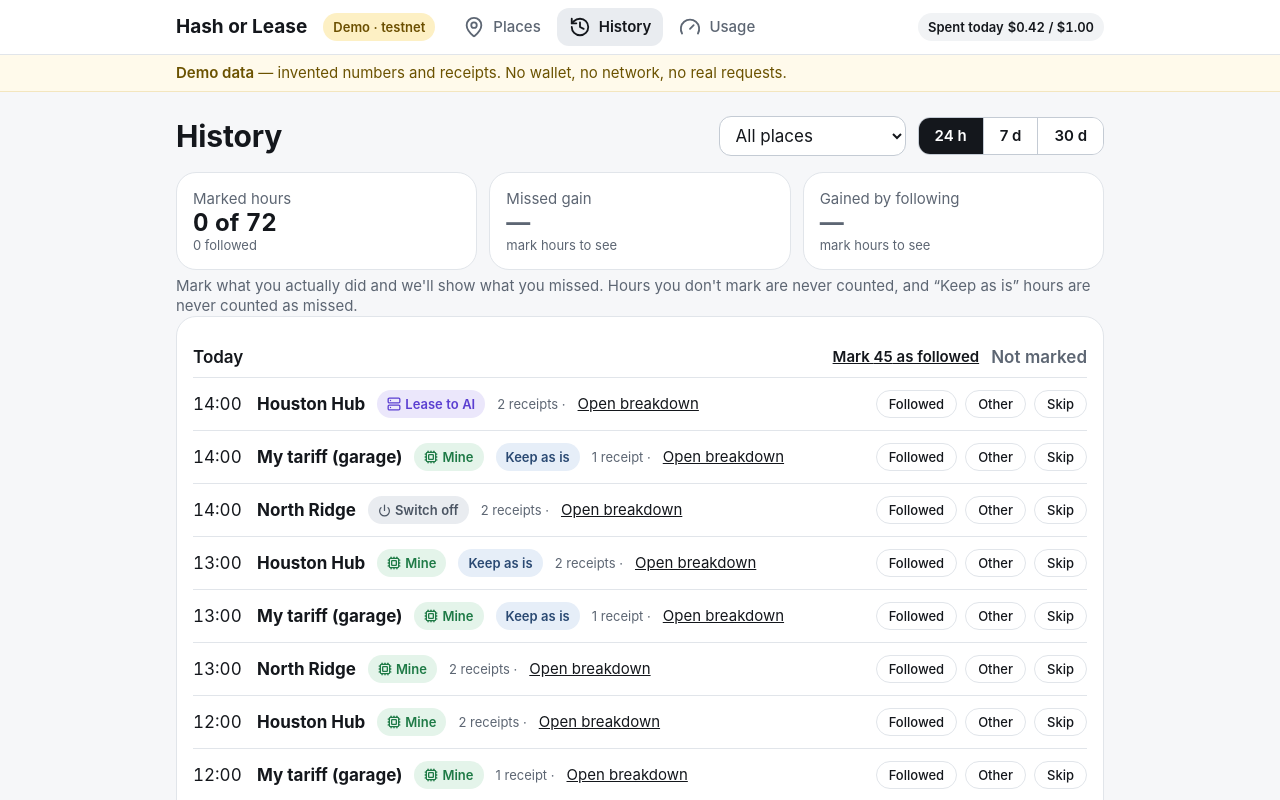
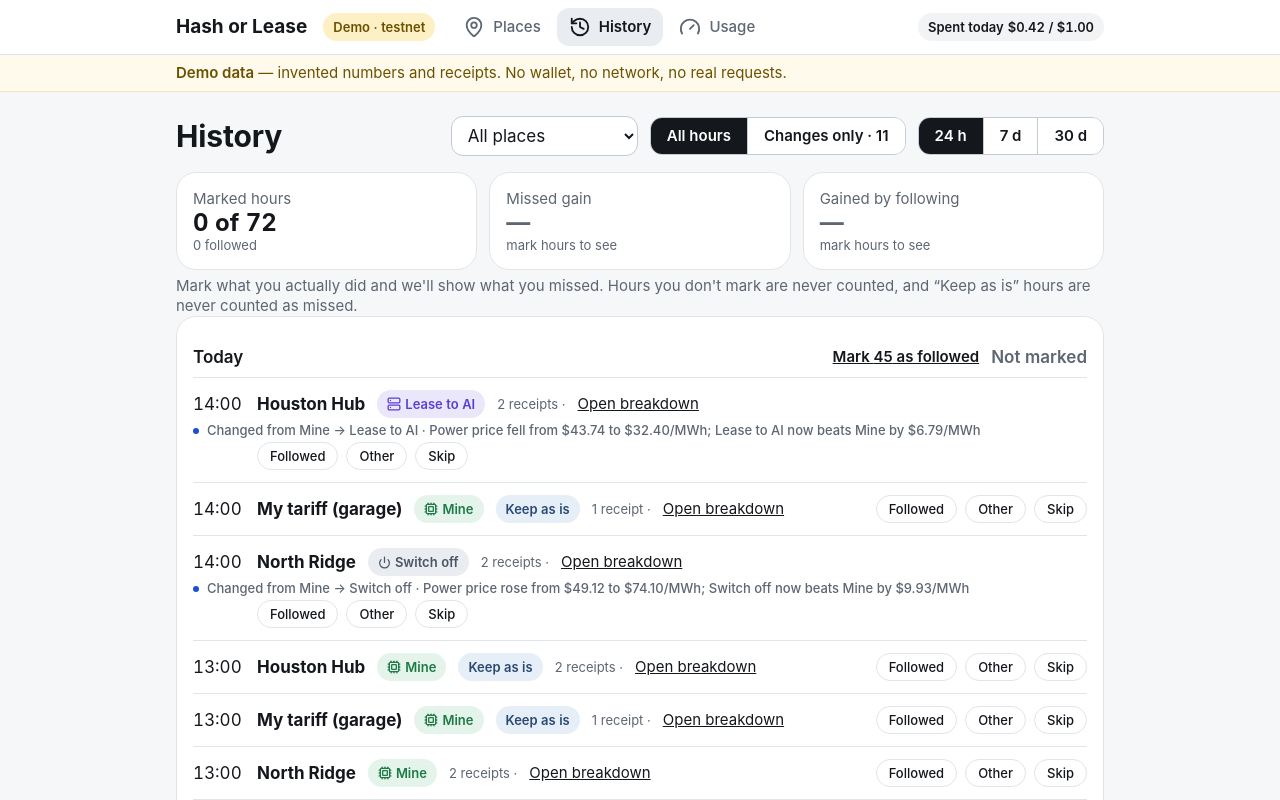
Before and after one commit to Guryevmn/hashorlease, a Next.js app: page /feed in a window 1280 px wide. Shown: the top 800 px of the page. Built offline with nearby package versions, Linux system fonts and the light colour scheme.

Commit message:
History: show decision changes (Changed from X → Y · reason) and a Changes only filter

```diff
--- a/src/app/feed/page.tsx
+++ b/src/app/feed/page.tsx
@@ -7,7 +7,7 @@ import { useMemo } from "react";
 import { DECISION_LABEL, type Decision } from "@/lib/decision";
 import { useMarks } from "@/components/useMarks";
 import { markKey } from "@/lib/marks";
-import { groupByDay, resolveFeed, summarizeFeed } from "@/lib/feed";
+import { changeReasonText, groupByDay, onlyChanges, resolveFeed, summarizeFeed } from "@/lib/feed";
 import { usd, utcDate, utcTime } from "@/lib/format";
 import type { FeedEntry, FeedPeriod, FeedRow, Mark } from "@/lib/types";
 
@@ -18,6 +18,7 @@ export default function FeedPage() {
   const [period, setPeriod] = useState<FeedPeriod>("24h");
   const [siteId, setSiteId] = useState<string>("all");
   const [shown, setShown] = useState(PAGE);
+  const [changesOnly, setChangesOnly] = useState(false);
   const sites = useAsync(async (ds) => (await ds.getOverview()).reports.map((r) => r.site));
   const feed = useAsync((ds) => ds.getFeed(period, siteId), [period, siteId]);
   const status = useAsync((ds) => ds.getStatus());
@@ -40,6 +41,12 @@ export default function FeedPage() {
               <option key={s.id} value={s.id}>{s.name}</option>
             ))}
           </select>
+          <div className="seg" role="group" aria-label="Show">
+            <button aria-pressed={!changesOnly} onClick={() => { setChangesOnly(false); setShown(PAGE); }}>All hours</button>
+            <button aria-pressed={changesOnly} onClick={() => { setChangesOnly(true); setShown(PAGE); }}>
+              Changes only{feed.data ? ` · ${onlyChanges(feed.data).length}` : ""}
+            </button>
+          </div>
           <div className="seg" role="group" aria-label="Period">
             {PERIODS.map((p) => (
               <button key={p} aria-pressed={p === period} onClick={() => { setPeriod(p); setShown(PAGE); }}>
@@ -66,7 +73,7 @@ export default function FeedPage() {
           <AppLink href="/sites/new" className="btn">Add place</AppLink>
         </div>
       ) : (
-        <FeedBody entries={feed.data} now={status.data?.now} shown={shown} onMore={() => setShown((n) => n + PAGE)} showSite={siteId === "all"} />
+        <FeedBody entries={feed.data} now={status.data?.now} changesOnly={changesOnly} shown={shown} onMore={() => setShown((n) => n + PAGE)} showSite={siteId === "all"} />
       )}
     </>
   );
@@ -74,12 +81,14 @@ export default function FeedPage() {
 
 type ChangeMarks = (changes: Record<string, Mark | null>) => void;
 
-function FeedBody({ entries, now, shown, onMore, showSite }: { entries: FeedEntry[]; now?: string; shown: number; onMore: () => void; showSite: boolean }) {
+function FeedBody({ entries, now, changesOnly, shown, onMore, showSite }: { entries: FeedEntry[]; now?: string; changesOnly: boolean; shown: number; onMore: () => void; showSite: boolean }) {
   const { marks, change } = useMarks();
   const { live } = useData();
   const rows = useMemo(() => resolveFeed(entries, marks), [entries, marks]);
   const s = summarizeFeed(rows);
-  const visible = rows.slice(0, shown);
+  // "Changes only" narrows the list below; the counters above always cover every hour of the period.
+  const listed = changesOnly ? onlyChanges(rows) : rows;
+  const visible = listed.slice(0, shown);
   const days = groupByDay(visible);
   const today = (now ?? entries[0].hour).slice(0, 10);
   const yesterday = new Date(new Date(today).getTime() - 86400_000).toISOString().slice(0, 10);
@@ -113,6 +122,9 @@ function FeedBody({ entries, now, shown, onMore, showSite }: { entries: FeedEntr
       <p className="hint">Mark what you actually did and we&apos;ll show what you missed. Hours you don&apos;t mark are never counted, and “Keep as is” hours are never counted as missed.</p>
 
       <div className="card" style={{ paddingTop: 4 }}>
+        {listed.length === 0 && (
+          <p className="hint" style={{ padding: "var(--s4) 0" }}>No changes of the call in this period. Try 7 d or 30 d.</p>
+        )}
         {days.map((d) => {
           const label = d.day === today ? "Today" : d.day === yesterday ? "Yesterday" : utcDate(d.day + "T00:00:00Z");
           const unmarked = d.entries.filter((e) => e.status === "not-marked");
@@ -138,9 +150,9 @@ function FeedBody({ entries, now, shown, onMore, showSite }: { entries: FeedEntr
             </section>
           );
         })}
-        {shown < entries.length && (
+        {shown < listed.length && (
           <div style={{ textAlign: "center", padding: 12 }}>
-            <button className="btn" onClick={onMore}>Show more ({entries.length - shown} left)</button>
+            <button className="btn" onClick={onMore}>Show more ({listed.length - shown} left)</button>
           </div>
         )}
       </div>
@@ -191,6 +203,15 @@ function Row({ e, showSite, change }: { e: FeedRow; showSite: boolean; change: C
         <AppLink href={`/sites/${e.siteId}`} className="small" style={{ textDecoration: "underline" }}>Open breakdown</AppLink>
       </span>
       <span className="num status" style={{ fontWeight: 600, textAlign: "right" }}><StatusText e={e} /></span>
+      {e.changedFrom && (
+        <div className="change-line feed-change">
+          <span className="dot" aria-hidden />
+          <span>
+            Changed from {DECISION_LABEL[e.changedFrom]} → {DECISION_LABEL[e.advice]}
+            {changeReasonText(e.changeReason) ? ` · ${changeReasonText(e.changeReason)}` : ""}
+          </span>
+        </div>
+      )}
 
       <div className="mark-row" role="group" aria-label={`Mark what you did, ${who}`}>
         <span className="mark-label">You:</span>
--- a/src/app/globals.css
+++ b/src/app/globals.css
@@ -349,6 +349,8 @@ tr.blocked td { color: var(--muted); background: #f6f7f9; }
 .feed-row .status:empty { display: none; }
 /* Variant A: a decision change is a quiet line, not a second chip. */
 .change-line { display: flex; align-items: center; margin-top: var(--s3); color: var(--muted); font-size: var(--t-cap); line-height: var(--lh-cap); font-weight: 500; }
+.feed-change { grid-column: 1 / -1; margin-top: 0; align-items: flex-start; }
+.feed-change .dot { margin-top: 6px; flex: none; }
 .change-line .dot { width: 6px; height: 6px; margin-right: var(--s2); }
 @media (max-width: 640px) {
   /* Phone header fits 390 px: no "Spent today" label, the amount stays. */
--- a/src/lib/data/live.ts
+++ b/src/lib/data/live.ts
@@ -60,6 +60,9 @@ export function entryFromRecord(r: DecisionRecord): FeedEntry {
     advice: r.decision,
     pauseReason: r.status === "paused" ? r.reason : undefined,
     keepAsIs: r.keepAsIs,
+    ...(r.changed && r.previous && r.decision && r.previous !== r.decision
+      ? { changedFrom: r.previous, ...(r.why ? { changeReason: r.why } : {}) }
+      : {}),
     options: r.options,
     mw: r.mw,
     adviceGainUsd: r.gainVsMiningPerHour ?? 0,
--- a/src/lib/data/mockHistory.ts
+++ b/src/lib/data/mockHistory.ts
@@ -2,6 +2,7 @@
 // Needed for the "what would have happened" feed and the mini chart. The current hour (i = 0) matches the market snapshot.
 
 import { decide, type Decision, type DecisionOutcome } from "../decision";
+import { whyText } from "../agent/why";
 import { entryFromOutcome } from "../feed";
 import type { FeedEntry, HourPoint, Site } from "../types";
 
@@ -114,12 +115,20 @@ export function siteHistory24(site: Site): HourPoint[] {
 }
 
 export function feedEntries(site: Site, hours: number, pausedHours: number[] = []): FeedEntry[] {
-  const hist = simulateHistory(site).slice(-hours);
-  const entries = hist.map((h): FeedEntry => {
+  const full = simulateHistory(site);
+  const hist = full.slice(-hours);
+  const entries = hist.map((h, idx): FeedEntry => {
     if (pausedHours.includes(h.i)) {
       return { hour: h.hour, siteId: site.id, siteName: site.name, advice: null, keepAsIs: false, options: null, mw: site.mw, adviceGainUsd: 0, powerPrice: h.power, receiptCount: 0 };
     }
-    return entryFromOutcome(site, h.hour, h.power, h.outcome);
+    const entry = entryFromOutcome(site, h.hour, h.power, h.outcome);
+    // A change against the hour before (the oldest hour of the history has nothing to compare with).
+    const before = full[full.length - hist.length + idx - 1];
+    if (before && before.outcome.chosen !== h.outcome.chosen) {
+      entry.changedFrom = before.outcome.chosen;
+      entry.changeReason = whyText(h.outcome, h.power, { decision: before.outcome.chosen, options: before.outcome.options, powerPrice: before.power });
+    }
+    return entry;
   });
   return entries.reverse(); // newest first
 }
--- a/src/lib/feed.ts
+++ b/src/lib/feed.ts
@@ -93,3 +93,14 @@ export function groupByDay(rows: FeedRow[]): FeedDay[] {
   }
   return [...days.values()];
 }
+
+/** Rows where the call differs from the previous hour's (paused hours have no call, so they never count). */
+export function onlyChanges<T extends FeedEntry>(rows: T[]): T[] {
+  return rows.filter((r) => r.advice !== null && r.changedFrom !== undefined);
+}
+
+/** Reason as a sentence: the agent writes it in lower case, the quiet line wants a capital. */
+export function changeReasonText(reason: string | undefined): string | null {
+  const t = reason?.trim();
+  return t ? t[0].toUpperCase() + t.slice(1) : null;
+}
--- a/src/lib/types.ts
+++ b/src/lib/types.ts
@@ -158,6 +158,10 @@ export interface FeedEntry {
   /** Decision recorded by the hourly agent (not recomputed from price history). */
   recorded?: boolean;
   keepAsIs: boolean;
+  /** The call differs from the previous hour's: what it was before (for \"Changed from X → Y · reason\"). */
+  changedFrom?: Decision;
+  /** One-line reason for the change: what moved and by how much. */
+  changeReason?: string;
   /** Option values for the hour, $/MWh; needed to compute the missed gain from a mark. */
   options: { mine: number; lease: number | null; off: number } | null;
   /** Site power draw, MW. */
```
Also changed, not shown: 6 other files (tests, documents, lock files or other folders).
